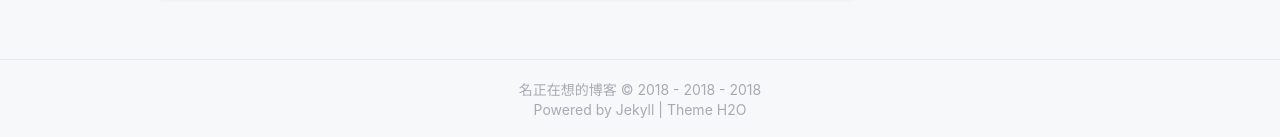
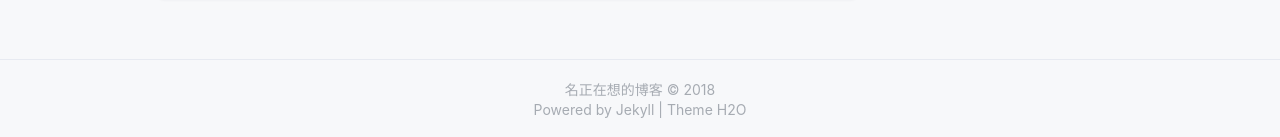
Before and after one commit to Morimiue/mzzx.github.io, a Jekyll site: the page built from index.html, in a window 1280 px wide and 900 px high, scrolled down 1203 px. Shown: the part 760-897 px from the top of the window. Built offline with Jekyll 4.4.1, drawn with Linux system fonts in a browser that asks for light colours; nearby versions of some CDN libraries; the list of posts is cut into pages by our own code; comment, search, counter and statistics services are not loaded; a style sheet for code colours, icons or effects is not loaded.

Commit message:
update about & others

```diff
--- a/_config.yml
+++ b/_config.yml
@@ -16,7 +16,7 @@
 
 # Footer
 footer:
-  since: 2018 - 2018
+  since: 2018
 
 # Author 配置博主信息
 author: '石佳乐'
--- a/about.html
+++ b/about.html
@@ -15,6 +15,12 @@
 </div>
 
 <main class="g-container home-content">
+    <div class="post-content visible">
+        <article class="markdown-body">
+            {{ 1111 }}
+        </article>
+    </div>
+
     <aside class="g-sidebar-wrapper">
         <div class="g-sidebar">
             <section class="author-card">
--- a/index.html
+++ b/index.html
@@ -1,7 +1,7 @@
 ---
 layout: default
 home-title: 名正在想的博客
-description: 然而并没有什么描述
+description: 一个奇奇怪怪的地方
 header-img: /assets/img/page-cover.jpg
 ---
 
```
Also changed, not shown: _layouts/post.html (indentation only).
